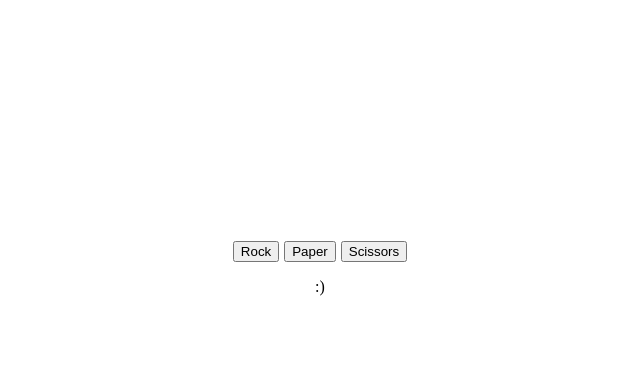
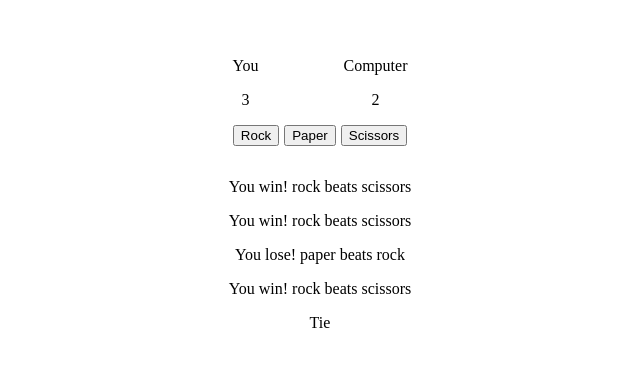
Before and after one commit to Snoopsie1/Odin_Rock_Paper_Scissors, a plain HTML site: page index.html in a window 1280 px wide. Shown: the part 159-526 px from the top of the page, without its empty margins (80-720 px from the left). Drawn offline with Linux system fonts and the light colour scheme.

Commit message:
added centering, and made html page a bit nicer to look at

```diff
--- a/index.html
+++ b/index.html
@@ -11,12 +11,22 @@
   <body>
     <div class="container">
       <div class="row">
+        <div>
+          <p>You</p>
+          <p id="p_score">0</p>
+        </div>
+        <div>
+          <p>Computer</p>
+          <p id="c_score">0</p>
+        </div>
+      </div>
+      <div class="row">
         <button id="rock">Rock</button>
         <button id="paper">Paper</button>
         <button id="scissors">Scissors</button>
       </div>
       <div class="row">
-        <p class="output" id="output">:)</p>
+        <p class="output" id="output"></p>
       </div>
     </div>
   </body>
--- a/script.js
+++ b/script.js
@@ -59,12 +59,22 @@ function game(playerSelection) {
         var result = playRound(playerSelection, getComputerChoice());
         if (result.slice(0,5) == "You w") {
             playerScore++;
-            console.log(result);
+            updateScore("p_score", playerScore);
+            addCode(result);
         } else {
             computerScore++;
-            console.log(result);
+            updateScore("c_score", computerScore);
+            addCode(result);
         }
     }
+}
+
+function addCode(result) {
+    document.getElementById("output").innerHTML += `<p>${result}</p>`;
+}
+
+function updateScore(selector, score){
+    document.getElementById(selector).innerHTML = score;
 }
 
 const playerChoice = "rock";
--- a/styles.css
+++ b/styles.css
@@ -7,9 +7,13 @@ body {
     margin: 0;
 }
 
+p {
+    text-align: center;
+}
+
 .container {
     flex-direction: column;
-    margin-top: 50%;
+    margin-top: 25%;
 }
 
 .row {
@@ -18,3 +22,8 @@ body {
     justify-content: center;
     align-items: center;
 }
+
+.row p {
+    margin-right: 40px;
+    margin-left: 40px;
+}
```
